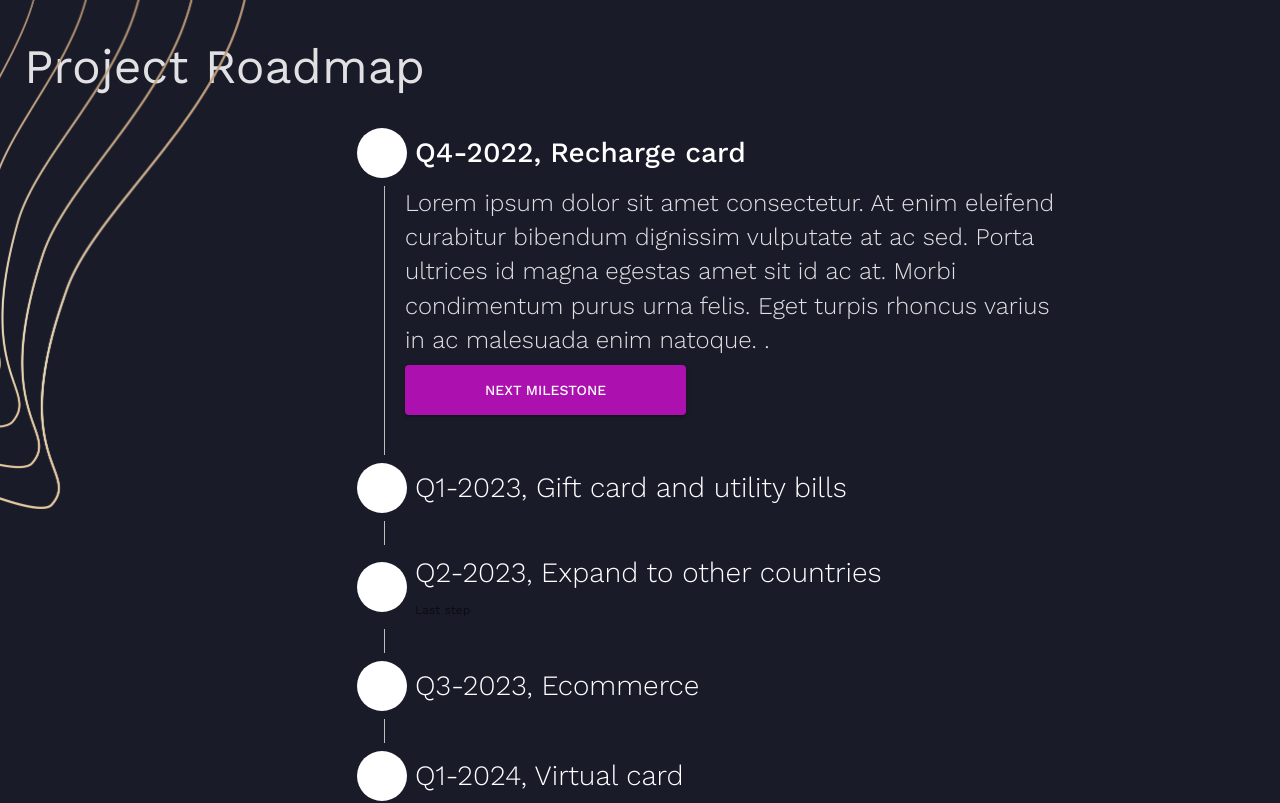
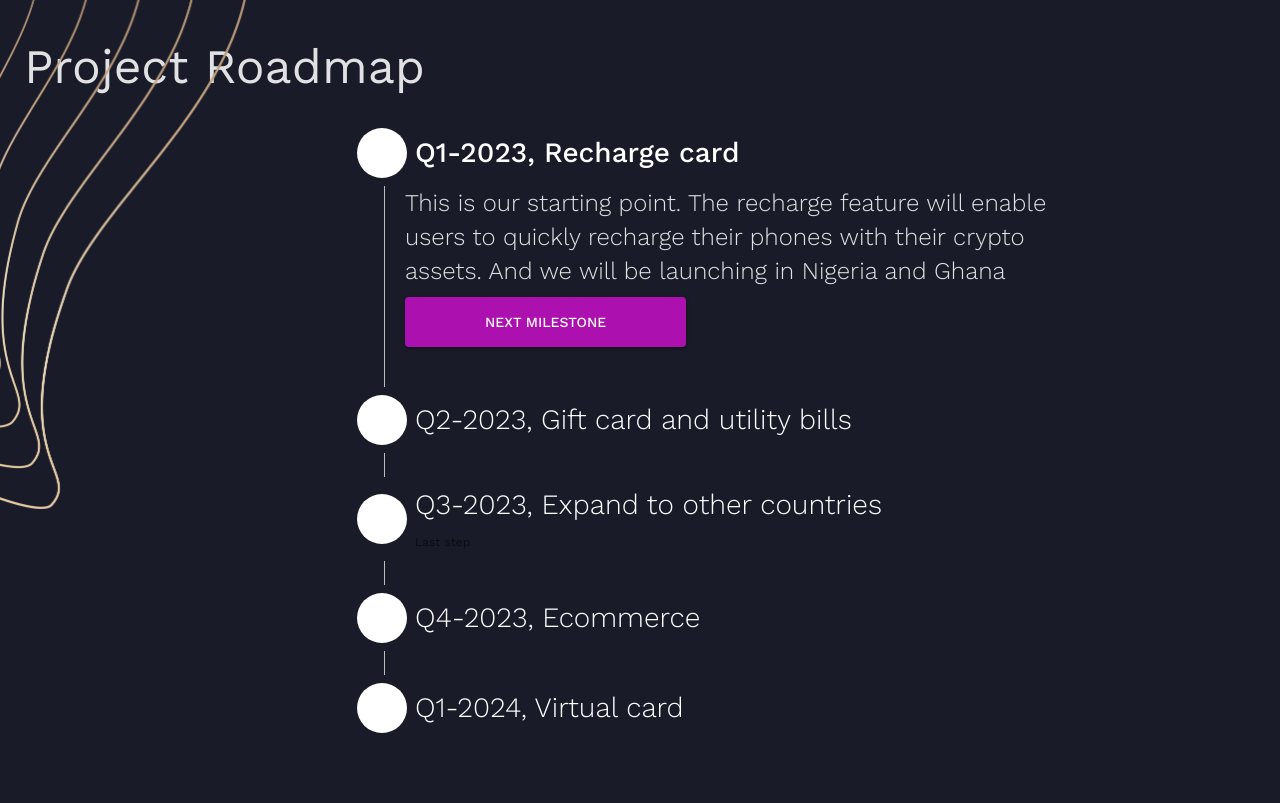
Before and after one commit to Septha-HQ/polygon_hackathon, a React (Vite) app in the folder web/: page / in a window 1280 px wide. Shown: the part 960-1763 px from the top of the page. Built offline with nearby package versions, Linux system fonts and the light colour scheme.

Commit message:
Replace Road map placeholder

```diff
--- a/web/src/components/Roadmap/index.tsx
+++ b/web/src/components/Roadmap/index.tsx
@@ -10,47 +10,35 @@ import Typography from "@mui/material/Typography";
 
 const steps = [
   {
-    label: "Q4-2022, Recharge card",
-    description: `Lorem ipsum dolor sit amet consectetur. At enim eleifend curabitur
-    bibendum dignissim vulputate at ac sed. Porta ultrices id magna
-    egestas amet sit id ac at. Morbi condimentum purus urna felis.
-    Eget turpis rhoncus varius in ac malesuada enim natoque. .`,
+    label: "Q1-2023, Recharge card",
+    description: `This is our starting point. The recharge feature will enable
+    users to quickly recharge their phones with their crypto assets. And we will
+     be launching in Nigeria and Ghana`,
   },
   {
-    label: "Q1-2023, Gift card and utility bills",
-    description: `Lorem ipsum dolor sit amet consectetur. At enim eleifend curabitur
-      bibendum dignissim vulputate at ac sed. Porta ultrices id magna
-      egestas amet sit id ac at. Morbi condimentum purus urna felis.
-      Eget turpis rhoncus varius in ac malesuada enim natoque. `,
+    label: "Q2-2023, Gift card and utility bills",
+    description: `We will expand to other products including gift cards and
+    utility bills. Imagining using your Matic token to pay electricity bills`,
   },
   {
-    label: "Q2-2023, Expand to other countries",
-    description: `Try out different ad text to see what brings in the most customers,
-              and learn how to enhance your ads using features like ad extensions.
-              If you run into any problems with your ads, find out how to tell if
-              they're running and how to resolve approval issues.`,
+    label: "Q3-2023, Expand to other countries",
+    description: `The pilot stage of this project is Nigeria. We are looking
+    to expanding to other countries in Africa like Ghana, Rwanda, etc`,
   },
   {
-    label: "Q3-2023, Ecommerce",
-    description: `Try out different ad text to see what brings in the most customers,
-              and learn how to enhance your ads using features like ad extensions.
-              If you run into any problems with your ads, find out how to tell if
-              they're running and how to resolve approval issues.`,
+    label: "Q4-2023, Ecommerce",
+    description: `Small businesses should be able to use our platform to
+    swiftly carry out transactions with their customers.`,
   },
   {
     label: "Q1-2024, Virtual card",
-    description: `Try out different ad text to see what brings in the most customers,
-              and learn how to enhance your ads using features like ad extensions.
-              If you run into any problems with your ads, find out how to tell if
-              they're running and how to resolve approval issues.`,
+    description: `Creation and Management of virtual cards for local and
+    foreign transactions.`,
   },
-  {
-    label: "Q4-2024, Build API’s to connect web2 apps",
-    description: `Try out different ad text to see what brings in the most customers,
-              and learn how to enhance your ads using features like ad extensions.
-              If you run into any problems with your ads, find out how to tell if
-              they're running and how to resolve approval issues.`,
-  },
+  // {
+  //   label: "Q4-2024, Build API’s to connect web2 apps",
+  //   description: ``,
+  // },
 ];
 
 type Props = {};
```
